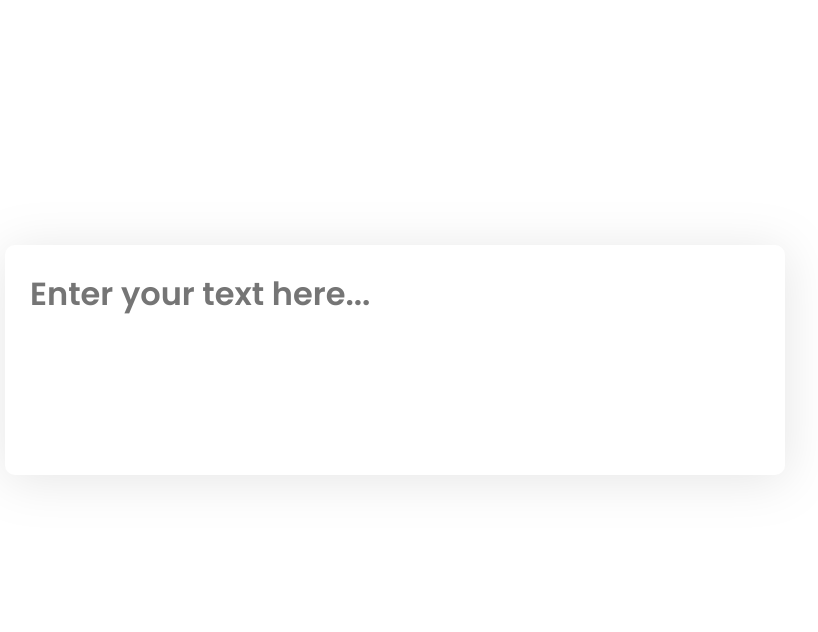
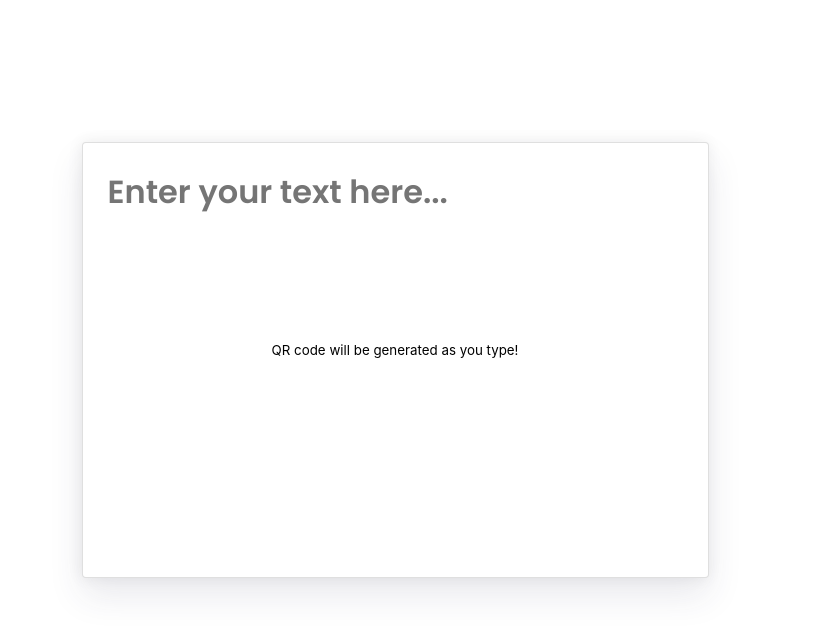
Before and after one commit to ak-tr/qr.muhl.is, a Vue app: page / in a window 1280 px wide. Shown: the top 632 px of the page, without its empty margins (245-1063 px from the left). Built offline with nearby package versions, Linux system fonts and the light colour scheme.

Commit message:
💄 made UI changes

```diff
--- a/src/components/AppWizard.vue
+++ b/src/components/AppWizard.vue
@@ -1,6 +1,7 @@
 <template>
   <div class="box">
     <WizardTextBox @value-change="onValueChange"/>
+    <sup>QR code will be generated as you type!</sup>
     <WizardQRBox :text="text"/>
   </div>
 </template>
@@ -22,35 +23,35 @@ export default {
   },
   methods: {
     onValueChange(value: string) {
-      const isEmptyOrSpaces = (str: string) => {
-        return str === null || str.match(/^ *$/) !== null;
-      }
-
-      if (!isEmptyOrSpaces(value)) {
-        this.text = value;
-      }
+      this.text = value;
     }
   }
 }
 </script>
 
 <style scoped>
+sup {
+  padding-top: 10px;
+}
 .box {
   display: grid;
-  grid-template-columns: auto 200px;
-  grid-template-rows: 1fr;
+  place-items: center;
+  grid-template-columns: 1fr;
+  grid-template-rows: auto 1fr;
   max-width: 750px;
   padding: 15px;
   margin: 15px;
   background: rgb(255, 255, 255);
-  border-radius: 10px;
-  filter: drop-shadow(1px 5px 25px rgba(0, 0, 0, 10%));
+  border: 1px solid rgb(0,0,0,.125);
+  border-radius: .25rem;
+  /* filter: drop-shadow(1px 5px 25px rgba(0, 0, 0, 10%)); */
+  box-shadow: 0 18px 35px rgba(50,50,93,.1),-1px 0 15px rgba(0,0,0,.07)!important;
 }
 
 @media only screen and (max-width: 815px) {
   .box {
     grid-template-columns: 1fr;
-    grid-template-rows: 1fr 1fr;
+    grid-template-rows: 0.6fr 1fr;
   }
 }
 </style>
```
